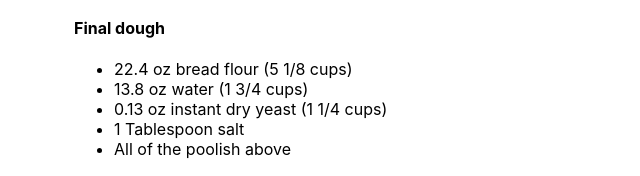
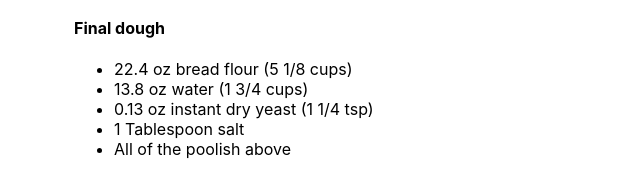
Before and after one commit to pboyer/ptrbyr.com, a plain HTML site: page ciabatta.html in a window 1280 px wide. Shown: the part 1788-1964 px from the top of the page, 316-956 px from the left. Drawn offline with Linux system fonts and the light colour scheme.

Commit message:
cups to tsps

```diff
--- a/ciabatta.html
+++ b/ciabatta.html
@@ -158,7 +158,7 @@
       <ul>
         <li>22.4 oz bread flour (5 1/8 cups)</li>
         <li>13.8 oz water (1 3/4 cups)</li>
-        <li>0.13 oz instant dry yeast (1 1/4 cups)</li>
+        <li>0.13 oz instant dry yeast (1 1/4 tsp)</li>
         <li>1 Tablespoon salt</li>
         <li>All of the poolish above</li>
       </ul>
```
